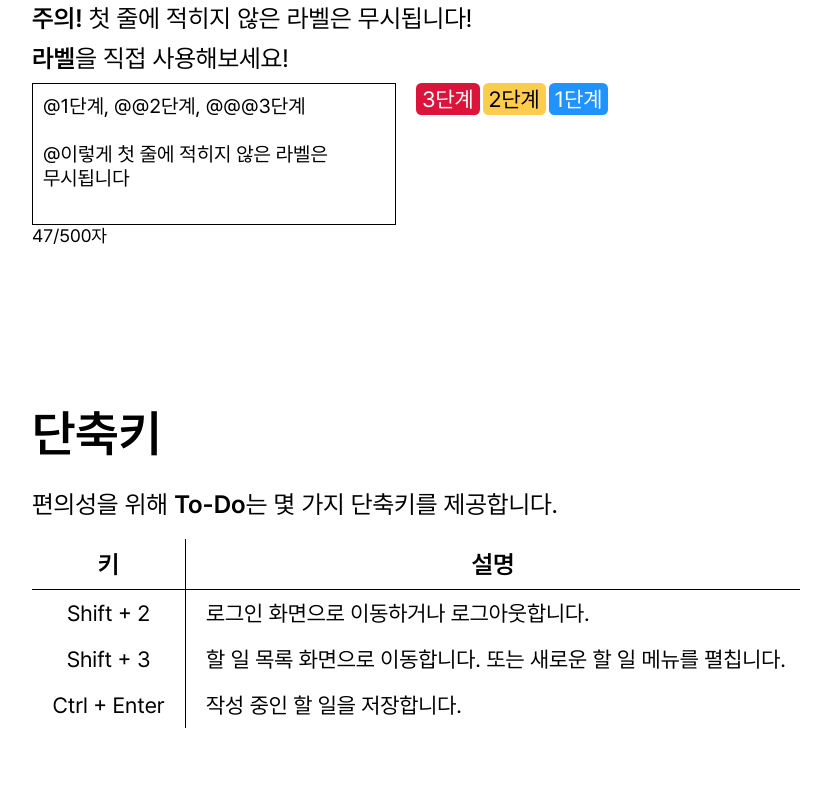
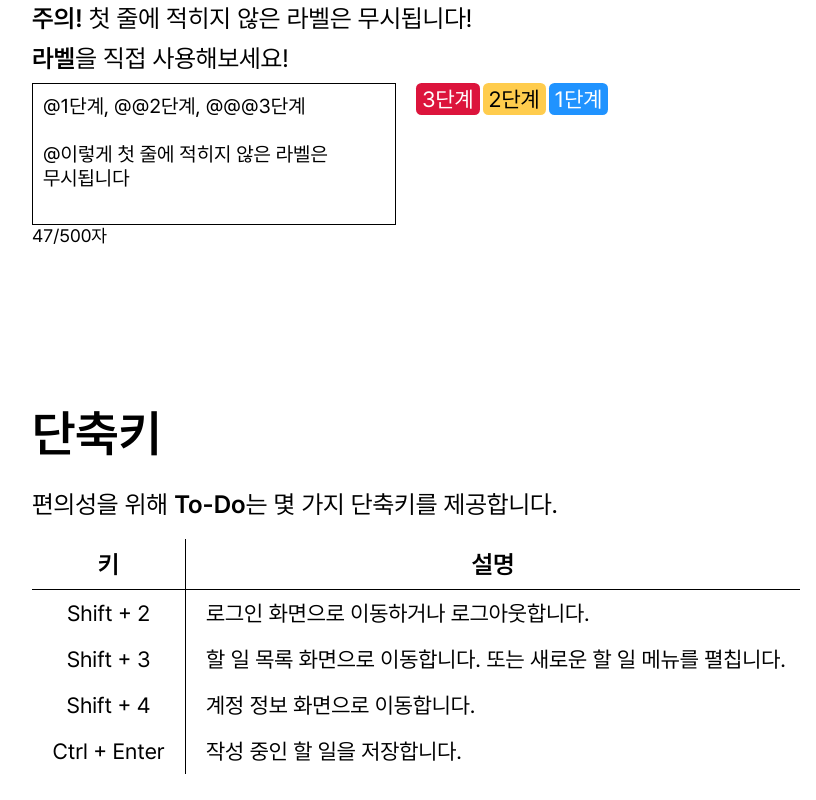
Before and after one commit to chick0/todo-api, a Svelte app: page / in a window 1280 px wide. Shown: the part 1435-2235 px from the top of the page, without its empty margins (224-1040 px from the left). Built offline with nearby package versions, Linux system fonts and the light colour scheme.

Commit message:
feat: Create new keyboard shortcuts

```diff
--- a/src/App.svelte
+++ b/src/App.svelte
@@ -57,6 +57,10 @@
                                 textarea.focus();
                             }
                         }, 150);
+                    }
+                } else if (e.key == "$") {
+                    if (where_am_i != "/user") {
+                        push("/user");
                     }
                 }
             }
--- a/src/routes/About.svelte
+++ b/src/routes/About.svelte
@@ -95,6 +95,10 @@
                     <td>할 일 목록 화면으로 이동합니다. 또는 새로운 할 일 메뉴를 펼칩니다.</td>
                 </tr>
                 <tr>
+                    <td>Shift + 4</td>
+                    <td>계정 정보 화면으로 이동합니다.</td>
+                </tr>
+                <tr>
                     <td>Ctrl + Enter</td>
                     <td>작성 중인 할 일을 저장합니다.</td>
                 </tr>
```
